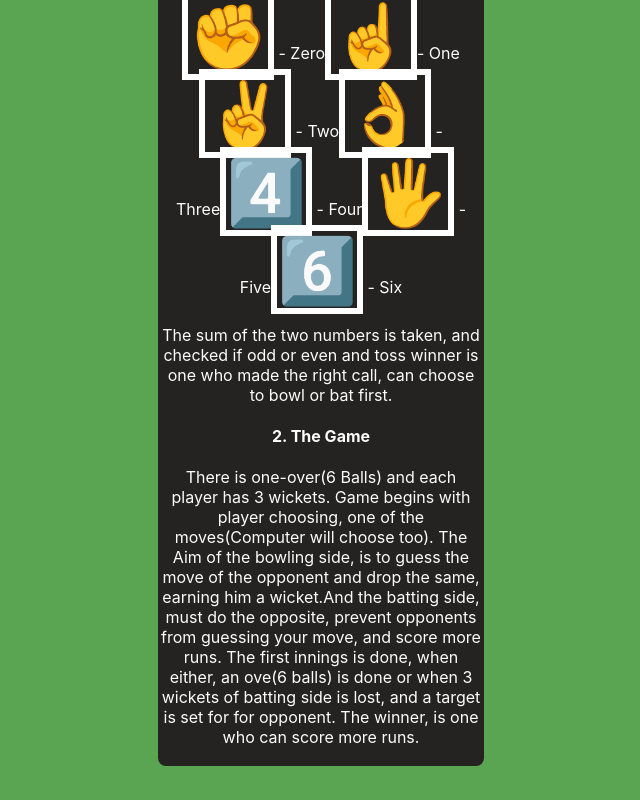
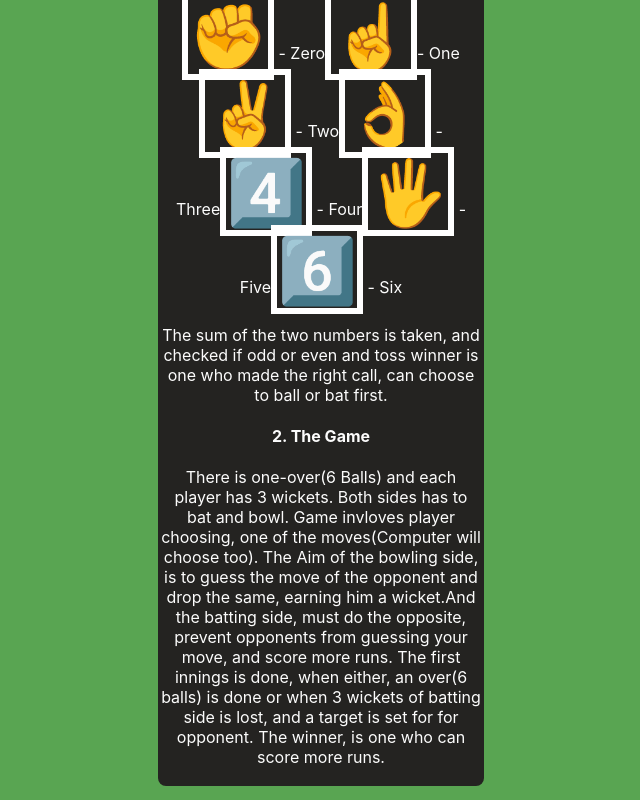
Before and after one commit to sanjayrjs16/odd-or-even-cricket, a React (Create React App) app: page /rules in a window 1280 px wide. Shown: the part 443-1243 px from the top of the page, without its empty margins (319-959 px from the left). Built offline with nearby package versions, Linux system fonts and the light colour scheme.

Commit message:
Game logic- draw issue fixed

```diff
--- a/src/components/GameScreenComponent.js
+++ b/src/components/GameScreenComponent.js
@@ -14,7 +14,7 @@ export default function GameScreenComponent(props) {
 
               <span className="player-icon" role="img" aria-label="Player">👤</span>
               {props.playerMove === undefined?<span className="player-fist" role="img" aria-label="Player">🤜</span>:<span className="player-fist" role="img" aria-label="Player">{props.playerMove.hand }</span>}
-              <ScoreBoardComponent firstInningsDone={props.firstInningsDone} who={props.who} runs={props.runs} wickets={3 - props.wickets} target={props.target} balls={props.balls}/>
+              <ScoreBoardComponent firstInningsDone={props.firstInningsDone} who={props.who} runs={props.runs} wickets={1 - props.wickets} target={props.target} balls={props.balls}/>
              {props.computerMove === undefined?<span className="player-fist" role="img" aria-label="Player">🤛</span>:<span className="player-fist" role="img" aria-label="Player">{props.computerMove.hand}</span>}
 
                <span  className="player-icon" role="img" aria-label="Robot">🤖</span>
--- a/src/components/RulesComponent.js
+++ b/src/components/RulesComponent.js
@@ -22,9 +22,9 @@ export default function RulesComponent() {
                         <span role="img" aria-label="five-fingers">🖐</span> - Five
                         <span role="img" aria-label="six">6️⃣</span> - Six
                 </div>
-                <p>The sum of the two numbers is taken, and checked if odd or even and toss winner is one who made the right call, can choose to bowl or bat first. </p>
+                <p>The sum of the two numbers is taken, and checked if odd or even and toss winner is one who made the right call, can choose to ball or bat first. </p>
                 <h4>2. The Game</h4>
-                <p>There is one-over(6 Balls) and each player has 3 wickets. Game begins with player choosing, one of the moves(Computer will choose too). The Aim of the bowling side, is to guess the move of the opponent and drop the same, earning him a wicket.And the batting side, must do the opposite, prevent opponents from guessing your move, and score more runs. The first innings is done, when either, an ove(6 balls) is done or when 3 wickets of batting side is lost, and a target is set for for opponent. The winner, is one who can score more runs.</p>
+                <p>There is one-over(6 Balls) and each player has 3 wickets. Both sides has to bat and bowl. Game invloves player choosing, one of the moves(Computer will choose too). The Aim of the bowling side, is to guess the move of the opponent and drop the same, earning him a wicket.And the batting side, must do the opposite, prevent opponents from guessing your move, and score more runs. The first innings is done, when either, an over(6 balls) is done or when 3 wickets of batting side is lost, and a target is set for for opponent. The winner, is one who can score more runs.</p>
                 </div>
         </div>
     )
--- a/src/containers/MatchContainer.js
+++ b/src/containers/MatchContainer.js
@@ -10,8 +10,9 @@ import { Link } from 'react-router-dom';
 function MatchContainer(props) {
 
     const checkWinner = useCallback(() => {
-        console.log("Checking Winner....")
+        console.log("checkWinner(): Checking Winner....", "YOur Wickets remaining: ",props.playerStats.wickets," Computer wickets remaining: ", props.computerStats.wickets)
         if (!(props.firstInningsDone)) {
+            console.log("checkWinner(): Winner undecided, first innings in progress, batting:",props.batFirst," Computer wickets remaining: ", props.computerStats.wickets, " Player wickets remaining: ", props.playerStats.wickets)
             return false
         }
         else {
@@ -81,16 +82,16 @@ function MatchContainer(props) {
         }
     })
     const checkFirstInningsDone = useCallback(() => {  // Used to see if first batting is done
-        console.log("Checking for completion of first innings (Inside checkFirstInningsDone)")
+        console.log("checkFirstInningsDone(): Checking for completion of first innings.....")
         if (props.balls === 0) {
-            console.log("First innings is complete (Inside checkFirstInningsDone)")
+            console.log("checkFirstInningsDone() : First innings is complete (Balls finished)")
             props.resetBalls()
             props.setfirstInningsDone()          //remember to reset balls for next innings
         }
         else {
             if (props.batFirst === 'You') {
                 if (props.playerStats.wickets === 0) {
-                    console.log("First innings is complete (Inside checkFirstInningsDone)")
+                    console.log("checkFirstInningsDone(): First innings is complete (Player wickets are 0)")
                     props.resetBalls()
                     props.setfirstInningsDone()
                 }
@@ -98,7 +99,7 @@ function MatchContainer(props) {
             }
             else {
                 if (props.computerStats.wickets === 0) {
-                    console.log("First innings is complete (Inside checkFirstInningsDone)")
+                    console.log("checkFirstInningsDone(): First innings is complete (Computer wickets are 0)")
                     props.resetBalls()
                     props.setfirstInningsDone()
                 }
@@ -144,14 +145,14 @@ function MatchContainer(props) {
                 if (props.batFirst === "You") {
                     if (checkBallOutcome("You") === "Runs") {
                         props.updateTarget(props.playerGameMove.number)
-                        console.log("Your score ( ", props.playerStats.runScored, " - ", 3 - props.playerStats.wickets, " ) - Target is :", props.target)
+                        console.log("Your score ( ", props.playerStats.runScored, " - ", 1 - props.playerStats.wickets, " ) - Target is :", props.target)
                     }
                 }
                 else {
 
                     if (checkBallOutcome("Computer") === "Runs") {
                         props.updateTarget(props.computerGameMove.number)
-                        console.log("Computer score ( ", props.computerStats.runScored, " - ", 3 - props.computerStats.wickets, " ) - Target is :", props.target)
+                        console.log("Computer score ( ", props.computerStats.runScored, " - ", 1 - props.computerStats.wickets, " ) - Target is :", props.target)
                     }
 
                 }
@@ -162,12 +163,12 @@ function MatchContainer(props) {
                 if (props.batFirst === "You") {
                     checkBallOutcome("Computer")
 
-                    console.log("Computer score ( ", props.computerStats.runScored, " - ", 3 - props.computerStats.wickets, " ) - Target is :", props.target)
+                    console.log("Computer score ( ", props.computerStats.runScored, " - ", 1 - props.computerStats.wickets, " ) - Target is :", props.target)
                 }
                 else {
                     checkBallOutcome("You")
 
-                    console.log("Your score ( ", props.playerStats.runScored, " - ", 3 - props.playerStats.wickets, " ) - Target is :", props.target)
+                    console.log("Your score ( ", props.playerStats.runScored, " - ", 1 - props.playerStats.wickets, " ) - Target is :", props.target)
                 }
 
             }
@@ -176,7 +177,7 @@ function MatchContainer(props) {
             console.log("Game hasn't begun yet!!, select a move")
         }
 
-    }, [props.playerGameMove, props.computerGameMove, props.winner]);
+    }, [props.playerGameMove, props.computerGameMove, props.winner, props.firstInningsDone]);
 
     if (!(checkWinner())) {
         if (props.firstInningsDone) {
--- a/src/redux/reducers/gameReducer.js
+++ b/src/redux/reducers/gameReducer.js
@@ -5,9 +5,9 @@ const initialState = {
     target: 0,
     setFirstInningsDone: false,
     playerStats: {runScored: 0,
-             wickets: 3  },
+             wickets: 1  },
     computerStats: {runScored: 0,
-        wickets: 3  },
+        wickets: 1  },
         gameEnd: false
 
 }
```
